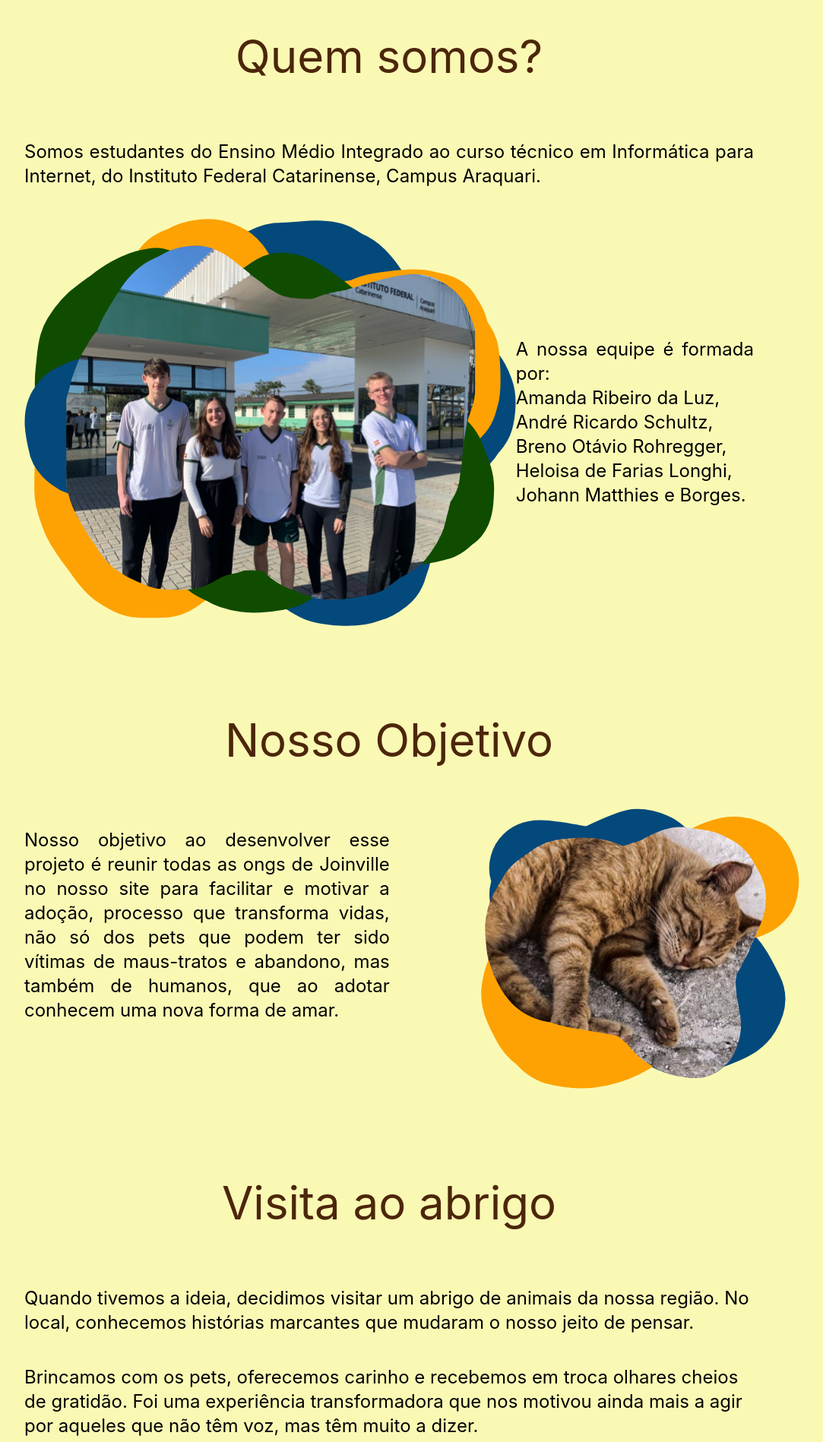
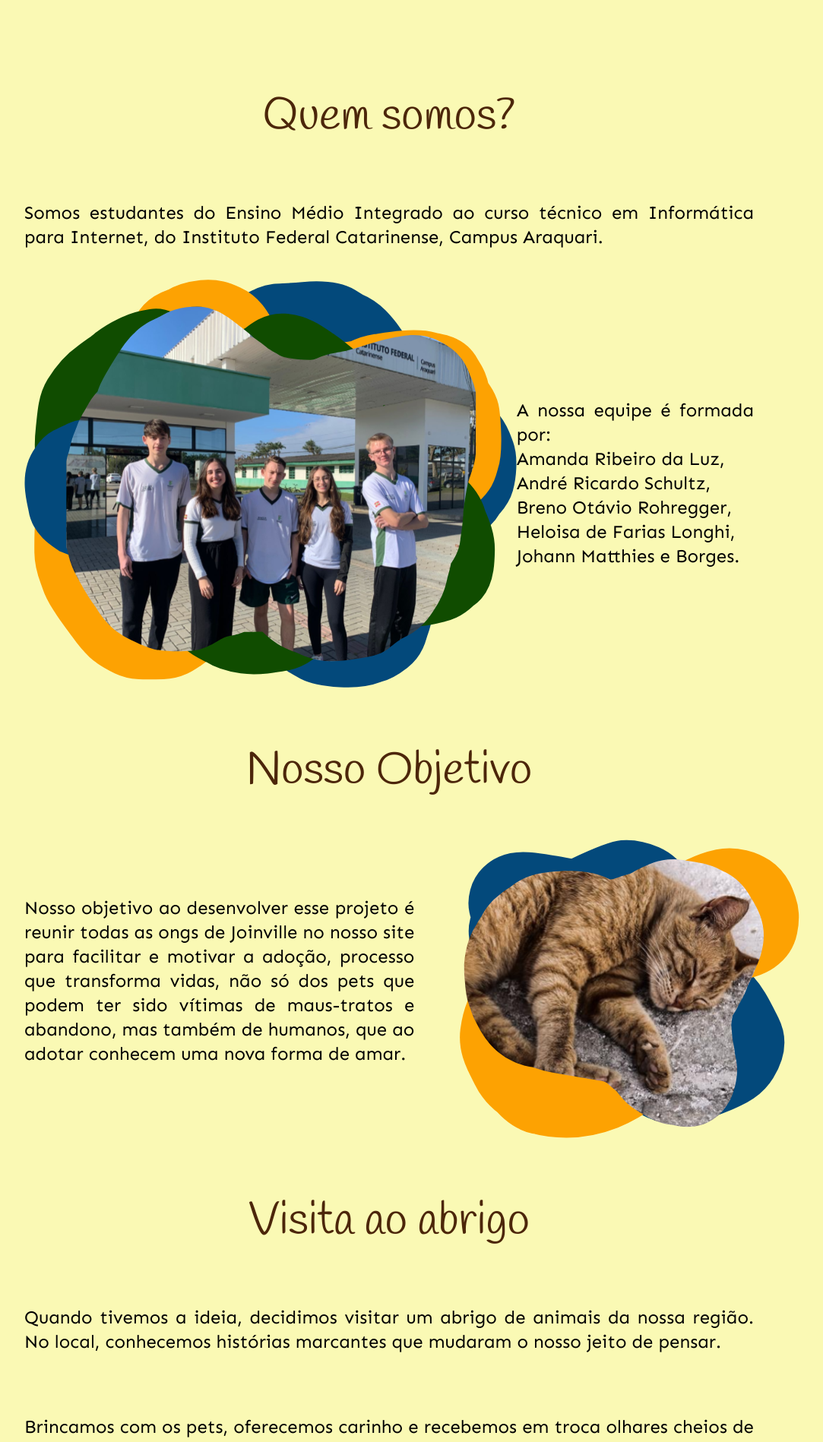
Before and after one commit to CaritasPets/Front-End, a Vue app: page /sobre in a window 1280 px wide. Shown: the part 1340-3238 px from the top of the page at 76% size, without its empty margins (128-1211 px from the left). Built offline with nearby package versions, Linux system fonts and the light colour scheme.

Commit message:
FEAT: Responsiveness of AboutPage applied. #55

```diff
--- a/src/components/AboutComponents/ObjetivosComponent.vue
+++ b/src/components/AboutComponents/ObjetivosComponent.vue
@@ -1,13 +1,13 @@
 <script setup></script>
 
 <template>
-    <h2 class="text-center text-6xl text-[#4c260a] mt-30">Nosso Objetivo</h2>
-    <div class="flex justify-between items-center">
-        <p class= "text-2xl my-10 mr-15 text-justify">
+    <h2 class="text-center text-5xl text-[#4c260a] font-[Handlee] md:text-6xl">Nosso Objetivo</h2>
+    <div class="block items-center lg:flex lg:justify-between">
+        <p class= "text-xl my-10 mt-10 text-justify font-[Sen] lg:text-2xl lg:mt-20">
         Nosso objetivo ao desenvolver esse projeto é reunir todas as ongs de Joinville no nosso site para facilitar e motivar a adoção, processo que transforma vidas, não só dos pets que podem ter sido vítimas de maus-tratos e abandono, mas também de humanos, que ao adotar conhecem uma nova forma de amar.
         </p>
         <p>
-            <img class="w-750 mx-auto mt-15 ml-15" src="/public/img_gatoDormindo.svg" alt="gato dormindo">
+            <img class="w-750 mx-auto mt-15 lg:ml-15" src="/public/img_gatoDormindo.svg" alt="gato dormindo">
         </p>
     </div>
 </template>
--- a/src/components/AboutComponents/QuemSomosComponent.vue
+++ b/src/components/AboutComponents/QuemSomosComponent.vue
@@ -1,15 +1,15 @@
 <script setup></script>
 
 <template>
-    <h2 class="text-center text-6xl text-[#4c260a]">Quem somos?</h2>
-    <p class= "text-2xl my-10 mt-20 text-justify">
+    <h2 class="text-center text-5xl text-[#4c260a] font-[Handlee] md:text-6xl">Quem somos?</h2>
+    <p class= "text-xl my-10 mt-10 text-justify font-[Sen] lg:text-2xl lg:mt-20">
         Somos estudantes do Ensino Médio Integrado ao curso técnico em Informática para Internet, do Instituto Federal Catarinense, Campus Araquari.
     </p>
-    <div class="flex justify-between items-center">
+    <div class="block items-center lg:flex lg:justify-between">
         <p>
             <img class="w-180 mx-auto" src="/img_QuemSomos.svg" alt="equipe"/>
         </p>
-        <p class= "text-2xl my-10 text-justify">
+        <p class= "text-xl my-10 text-justify font-[Sen] lg:text-2xl">
             A nossa equipe é formada por: <br>
             Amanda Ribeiro da Luz, <br>
             André Ricardo Schultz, <br>
--- a/src/components/AboutComponents/VisitaComponent.vue
+++ b/src/components/AboutComponents/VisitaComponent.vue
@@ -48,23 +48,23 @@ onUnmounted(() => {
 </script>
 
 <template>
-  <h2 class="text-center text-6xl text-[#4c260a] mt-30">Visita ao abrigo</h2>
-  <p class="text-2xl my-10 mt-20">
+  <h2 class="text-center text-5xl text-[#4c260a] font-[Handlee] md:text-6xl">Visita ao abrigo</h2>
+  <p class="text-xl my-10 mt-10 text-justify font-[Sen] lg:text-2xl lg:mt-20">
     Quando tivemos a ideia, decidimos visitar um abrigo de animais da nossa região. No local, conhecemos histórias
     marcantes que mudaram o nosso jeito de pensar.
   </p>
-  <p class="text-2xl my-10 mb-20">
+  <p class="text-xl my-10 mt-10 text-justify font-[Sen] lg:text-2xl lg:mt-20">
     Brincamos com os pets, oferecemos carinho e recebemos em troca olhares cheios de gratidão. Foi uma experiência
     transformadora que nos motivou ainda mais a agir por aqueles que não têm voz, mas têm muito a dizer.
   </p>
 
-  <div class="relative  w-[1100px] max-w-3xl mx-auto overflow-hidden rounded-2xl shadow-lg mb-20"
+  <div class="relative w-[300px] max-w-md h-[200px] mx-auto overflow-hidden rounded-2xl shadow-lg mb-20 sm:w-[630px] sm:h-[350px] sm:max-w-2xl md:w-[800px] md:h-[500px] md:max-w-3xl lg:w-[1100px] lg:h-[500px] lg:max-w-4xl"
     @mouseenter="stopAutoplay" @mouseleave="startAutoplay">
     <div class="flex transition-transform duration-500" :style="{
       transform: `translateX(-${(currentIndex / 2) * 100}%)`
     }">
-      <div v-for="(img, index) in images" :key="index" class="w-1/2 flex-shrink-0 flex justify-center">
-        <img :src="img" class="h-[450px] w-[500px] object-cover border-8 rounded-xl shadow-md"
+      <div v-for="(img, index) in images" :key="index" class="w-1/2 flex-shrink-0 justify-center md:flex ">
+        <img :src="img" class="h-[200px] w-[200px] object-cover border-8 rounded-xl shadow-md sm:h-[350px] sm:w-[400px] md:h-[500px] md:w-[500px] lg:h-[500px] lg:w-[500px] "
           :style="{ borderColor: borderColors[index % borderColors.length] }" />
       </div>
     </div>
@@ -86,7 +86,7 @@ onUnmounted(() => {
         }"></span>
     </div>
   </div>
-  <p class="text-2xl my-10 mb-40">
+  <p class="text-xl my-10 mb-20 mt-10 text-justify font-[Sen] lg:text-2xl lg:mt-20">
     Durante nossa visita ao abrigo de animais, tivemos a oportunidade de conhecer diversos pets adoráveis. Registramos
     alguns momentos especiais com eles cada um com sua própria história e personalidade única. Foi uma experiência
     emocionante e cheia de carinho, reforçando a importância da adoção responsável e do amor pelos animais.
--- a/src/views/AboutView.vue
+++ b/src/views/AboutView.vue
@@ -18,13 +18,13 @@
         :waves="storeBannerComponent.propriedadesBanners.bannerAbout.waves"
       />
     </section>
-    <section class="mx-40">
+    <section class="mx-10 mt-20 md:mx-20 lg:mx-40">
       <QuemSomosComponent></QuemSomosComponent>
     </section>
-    <section class="mx-40">
+    <section class="mx-10 mt-20 md:mx-20 lg:mx-40">
       <ObjetivosComponent></ObjetivosComponent>
     </section>
-    <section class="mx-40">
+    <section class="mx-10 mt-20 md:mx-20 lg:mx-40">
       <VisitaComponent></VisitaComponent>
     </section>
 </template>
```
